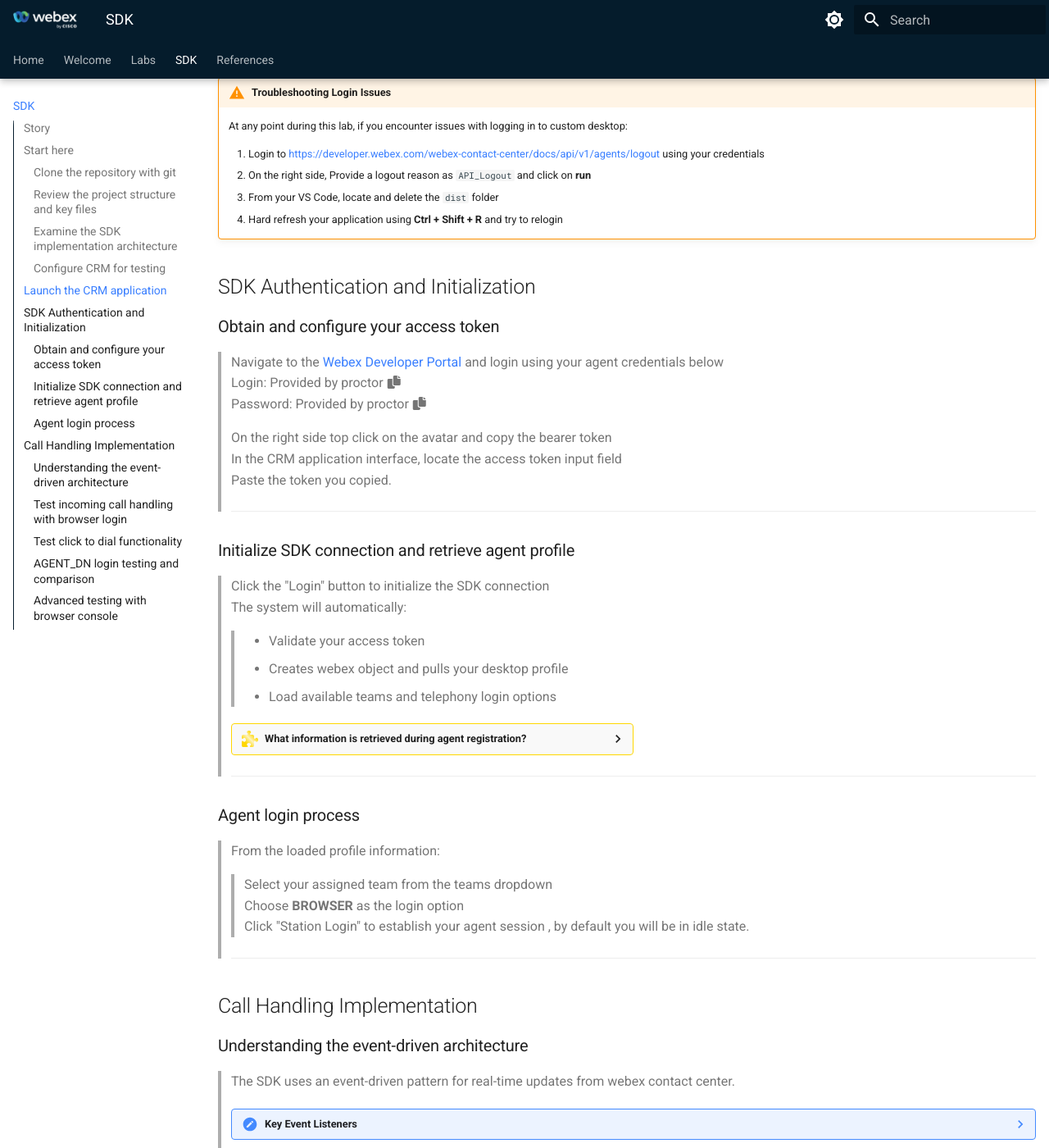
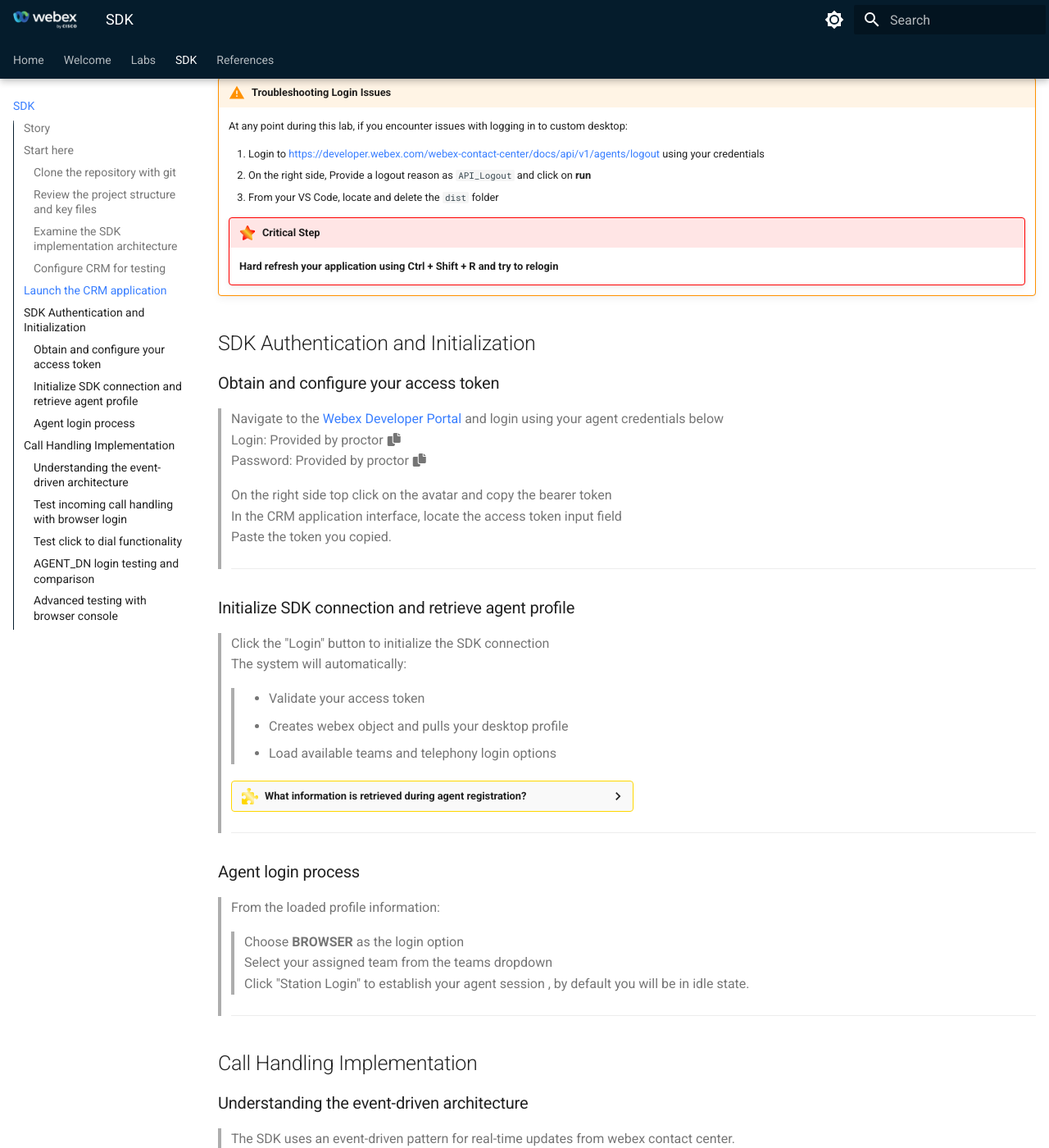
Before and after one commit to WebexCC-SA/LAB-3354, an MkDocs documentation site: the page built from docs/WXCC_SDK.md, in a window 1280 px wide and 1400 px high, scrolled down 2587 px. Shown: the whole window at 82% size. Built offline with MkDocs 1.6.1 and Material for MkDocs 9.7.7, drawn with Linux system fonts in a browser that asks for light colours; some of the changed text lies outside the part shown.

Commit message:
formatting

```diff
--- a/docs/WXCC_SDK.md
+++ b/docs/WXCC_SDK.md
@@ -108,7 +108,9 @@
     1. Login to [https://developer.webex.com/webex-contact-center/docs/api/v1/agents/logout](https://developer.webex.com/webex-contact-center/docs/api/v1/agents/logout){:target="_blank"} using your credentials
     2. On the right side, Provide a logout reason as `API_Logout` and click on **run**
     3. From your VS Code, locate and delete the `dist` folder
-    4. Hard refresh your application using **Ctrl + Shift + R** and try to relogin
+
+    !!! important "Critical Step"
+         **Hard refresh your application using Ctrl + Shift + R and try to relogin**
 
 ## SDK Authentication and Initialization
 
@@ -141,8 +143,8 @@
 
 ### Agent login process
 > From the loaded profile information:
+> > Choose **BROWSER** as the login option
 > > Select your assigned team from the teams dropdown
-> > Choose **BROWSER** as the login option
 > > Click "Station Login" to establish your agent session , by default you will be in idle state.
 >
 > ---
@@ -306,7 +308,7 @@
 ### AGENT_DN login testing and comparison
 > Now test the agent device number (physical phone) call handling functionality:
 > > 1. **Logout** from your current agent session
-> > 2. **Refresh the browser** using Ctrl + Shift + R
+> > 2. **Refresh the browser** using <span style="color: #FF6600; font-weight: bold; background-color: #FFF3CD; padding: 2px 4px; border-radius: 3px;">**Ctrl + Shift + R**</span>
 > > 3. **Login again** using the **'AGENT_DN'** option instead of BROWSER
 > > 4. **Input your mobile number** with +1 prefix
 > > 5. **Repeat the inbound and outdial call that you tested in previous step.
```
